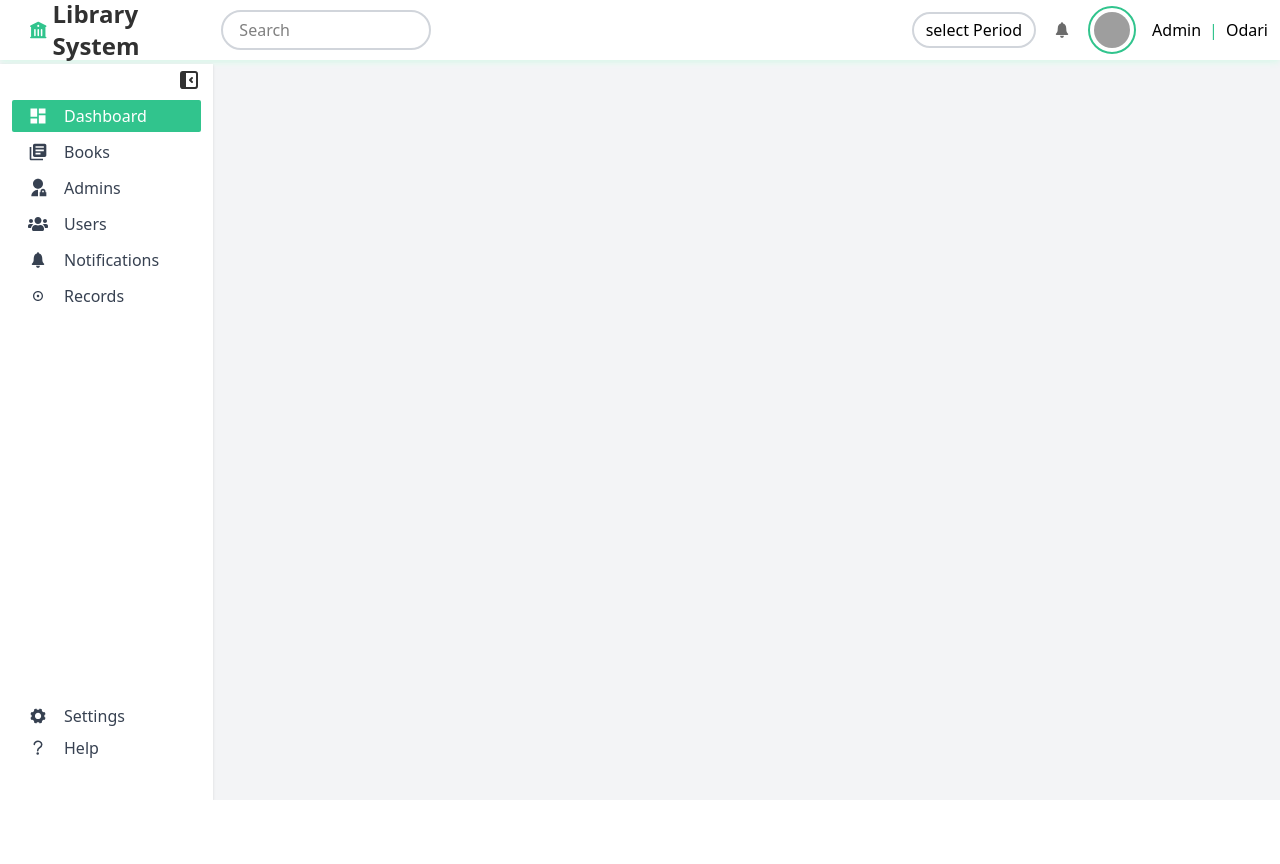
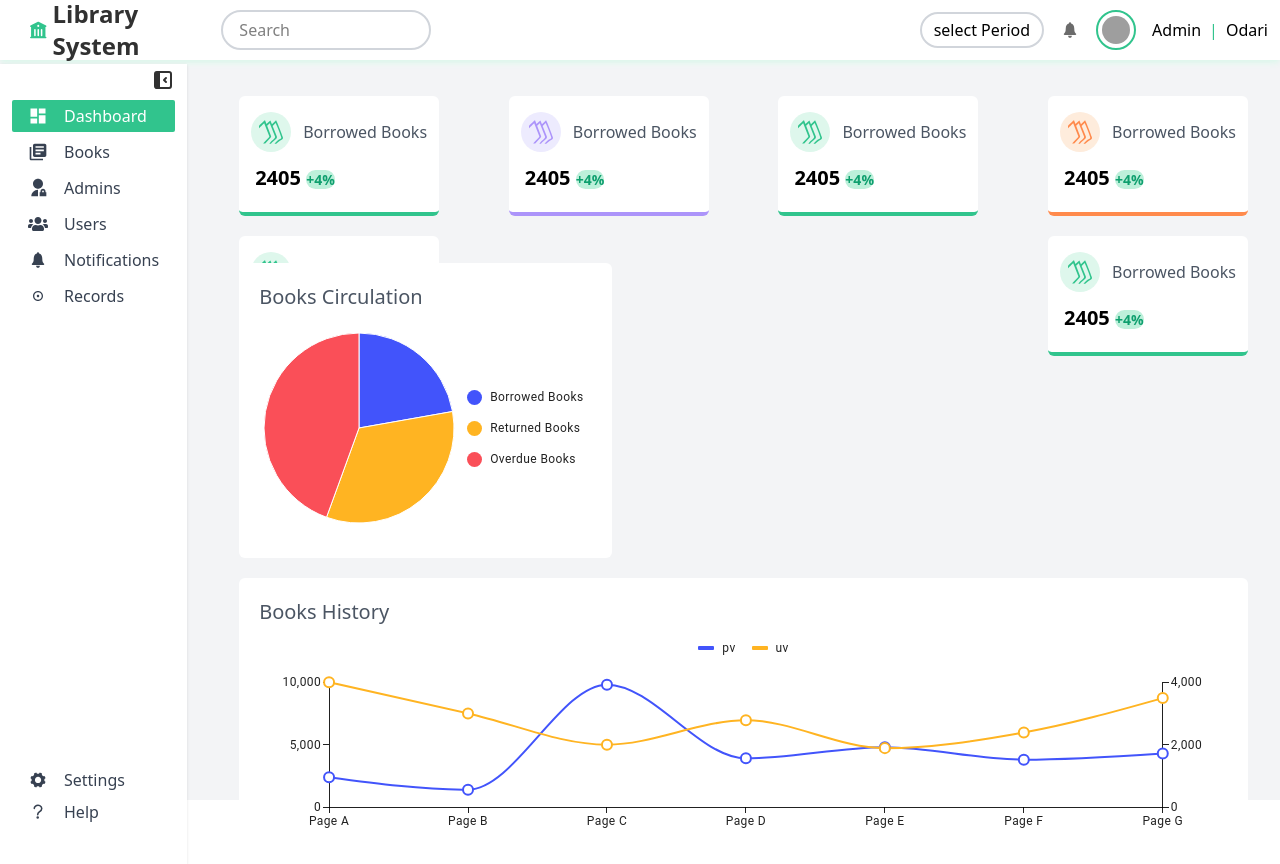
Before and after one commit to ODARI-CHARLES1/LibraryManagementSystemUI, a React (Vite) app: page / in a window 1280 px wide. Before the commit the page ends 800 px from the top, so only its background shows below. Built offline with nearby package versions, Linux system fonts and the light colour scheme; grey boxes are pictures that could not be loaded.

Commit message:
implemenation of dashboard summary page

```diff
--- a/package.json
+++ b/package.json
@@ -10,6 +10,10 @@
     "preview": "vite preview"
   },
   "dependencies": {
+    "@emotion/react": "^11.14.0",
+    "@emotion/styled": "^11.14.1",
+    "@mui/material": "^7.3.5",
+    "@mui/x-charts": "^8.17.0",
     "@tailwindcss/vite": "^4.1.17",
     "flowbite": "^3.1.2",
     "flowbite-react": "^0.12.10",
--- /dev/null
+++ b/src/Components/DashboardSummary.tsx
@@ -0,0 +1,65 @@
+import { SiWikibooks } from "react-icons/si";
+import BasicPie from "./PieChart";
+import BiaxialLineChart from './LineChart'
+const DashboardSummary = () => {
+  return (
+    <div className="w-full flex overflow-y-auto overflow-x-hidden items-center flex-col flex-wrap gap-5 p-8">
+      <div className="w-full h-1/5 flex items-center justify-between flex-wrap gap-5" >
+        <div className="bg-white rounded-md w-[200px] h-30 flex items-start p-3 gap-2 justify-center flex-col border-b-4 border-green-400">
+          <div className="w-full flex items-center gap-3">
+            <p className="p-2 bg-green-100 rounded-full"><SiWikibooks  className="size-6 text-green-400"/></p>
+            <p className="text-base text-gray-600 ">Borrowed Books</p></div>
+            <p className="text-xl font-semibold p-1">2405 <span className="text-sm bg-green-200 text-green-500 rounded-full">+4%</span></p>
+        </div>
+         <div className="bg-white rounded-md w-[200px] h-30 flex items-start p-3 gap-2 justify-center flex-col border-b-4 border-purple-400">
+          <div className="w-full flex items-center gap-3">
+            <p className="p-2 bg-purple-100 rounded-full"><SiWikibooks  className="size-6 text-purple-400"/></p>
+            <p className="text-base text-gray-600 ">Borrowed Books</p></div>
+            <p className="text-xl font-semibold p-1">2405 <span className="text-sm bg-green-200 text-green-500 rounded-full">+4%</span></p>
+        </div>
+         <div className="bg-white rounded-md w-[200px] h-30 flex items-start p-3 gap-2 justify-center flex-col border-b-4 border-green-400">
+          <div className="w-full flex items-center gap-3">
+            <p className="p-2 bg-green-100 rounded-full"><SiWikibooks  className="size-6 text-green-400"/></p>
+            <p className="text-base text-gray-600 ">Borrowed Books</p></div>
+            <p className="text-xl font-semibold p-1">2405 <span className="text-sm bg-green-200 text-green-500 rounded-full">+4%</span></p>
+        </div>
+         <div className="bg-white rounded-md w-[200px] h-30 flex items-start p-3 gap-2 justify-center flex-col border-b-4 border-orange-400">
+          <div className="w-full flex items-center gap-3">
+            <p className="p-2 bg-orange-100 rounded-full"><SiWikibooks  className="size-6 text-orange-400"/></p>
+            <p className="text-base text-gray-600 ">Borrowed Books</p></div>
+            <p className="text-xl font-semibold p-1">2405 <span className="text-sm bg-green-200 text-green-500 rounded-full">+4%</span></p>
+        </div>
+         <div className="bg-white rounded-md w-[200px] h-30 flex items-start p-3 gap-2 justify-center flex-col border-b-4 border-green-400">
+          <div className="w-full flex items-center gap-3">
+            <p className="p-2 bg-green-100 rounded-full"><SiWikibooks  className="size-6 text-green-400"/></p>
+            <p className="text-base text-gray-600 ">Borrowed Books</p></div>
+            <p className="text-xl font-semibold p-1">2405 <span className="text-sm bg-green-200 text-green-500 rounded-full">+4%</span></p>
+        </div>
+         <div className="bg-white rounded-md w-[200px] h-30 flex items-start p-3 gap-2 justify-center flex-col border-b-4 border-green-400">
+          <div className="w-full flex items-center gap-3">
+            <p className="p-2 bg-green-100 rounded-full"><SiWikibooks  className="size-6 text-green-400"/></p>
+            <p className="text-base text-gray-600 ">Borrowed Books</p></div>
+            <p className="text-xl font-semibold p-1">2405 <span className="text-sm bg-green-200 text-green-500 rounded-full">+4%</span></p>
+        </div>
+
+      </div>
+      <div className="w-full flex flex-wrap gap-5 items-center h-2/5">
+        <div className="flex h-full items-start flex-col gap-2  p-5 rounded-md bg-white ">
+          <div>
+          <p className="text-gray-600 text-xl">Books Circulation</p>
+          </div>
+          <BasicPie/>
+        </div>
+        <div className="w-full h-full p-5 item-start flex flex-col gap-2  bg-white rounded-md">
+          <div>
+            <p className="text-gray-600 text-xl">Books History</p>
+          </div>
+          <BiaxialLineChart/>
+        </div>
+      </div>
+      <div className="h-2/5"></div>
+    </div>
+  )
+}
+
+export default DashboardSummary
--- /dev/null
+++ b/src/Components/LineChart.tsx
@@ -0,0 +1,32 @@
+import Box from '@mui/material/Box';
+import { LineChart } from '@mui/x-charts/LineChart';
+
+const uData = [4000, 3000, 2000, 2780, 1890, 2390, 3490];
+const pData = [2400, 1398, 9800, 3908, 4800, 3800, 4300];
+const xLabels = [
+  'Page A',
+  'Page B',
+  'Page C',
+  'Page D',
+  'Page E',
+  'Page F',
+  'Page G',
+];
+
+export default function BiaxialLineChart() {
+  return (
+    <Box sx={{ width: '100%', height: 250 }}>
+      <LineChart
+        series={[
+          { data: pData, label: 'pv', yAxisId: 'leftAxisId' },
+          { data: uData, label: 'uv', yAxisId: 'rightAxisId' },
+        ]}
+        xAxis={[{ scaleType: 'point', data: xLabels }]}
+        yAxis={[
+          { id: 'leftAxisId', width: 50 },
+          { id: 'rightAxisId', position: 'right' },
+        ]}
+      />
+    </Box>
+  );
+}
--- a/src/Components/Navbar.tsx
+++ b/src/Components/Navbar.tsx
@@ -66,7 +66,7 @@ const Navbar = () => {
         <div>
           <IoIosNotifications className="size-5 hover:text-green-400 cursor-pointer text-[#6b6b6b]" />
         </div>
-        <div className="w-12 h-12 p-1 cursor-pointer border-2 rounded-full border-green-400">
+        <div className="w-10 h-10 p-1 cursor-pointer border-2 rounded-full border-green-400">
           <img
             className="w-full  h-full rounded-full"
             src="https://i.pinimg.com/736x/5e/87/00/5e8700424201eb225c9a7dea4c3ec7f4.jpg"
--- /dev/null
+++ b/src/Components/PieChart.tsx
@@ -0,0 +1,19 @@
+
+import {PieChart} from '@mui/x-charts/PieChart'
+export default function BasicPie() {
+  return (
+    <PieChart
+      series={[
+        {
+          data: [
+            { id: 0, value: 10, label: 'Borrowed Books' },
+            { id: 1, value: 15, label: 'Returned Books' },
+            { id: 2, value: 20, label: 'Overdue Books' },
+          ],
+        },
+      ]}
+      width={200}
+      height={200}
+    />
+  );
+}
--- a/src/Pages/Dashboard.tsx
+++ b/src/Pages/Dashboard.tsx
@@ -1,12 +1,14 @@
 import Sidebar from '../Components/Sidebar'
 import Navbar from '../Components/Navbar'
+import DashboardSummary from '../Components/DashboardSummary'
 
 const Dashboard = () => {
   return (
     <div className='w-full h-screen gap-1  flex flex-col items-center'>
         <Navbar/>
-        <div className='w-full h-screen'>
+        <div className='w-full h-screen flex gap-5'>
           <Sidebar/>
+          <DashboardSummary/>
         </div>
     </div>
   )
```
Also changed, not shown: 1 other file (tests, documents, lock files or other folders).
